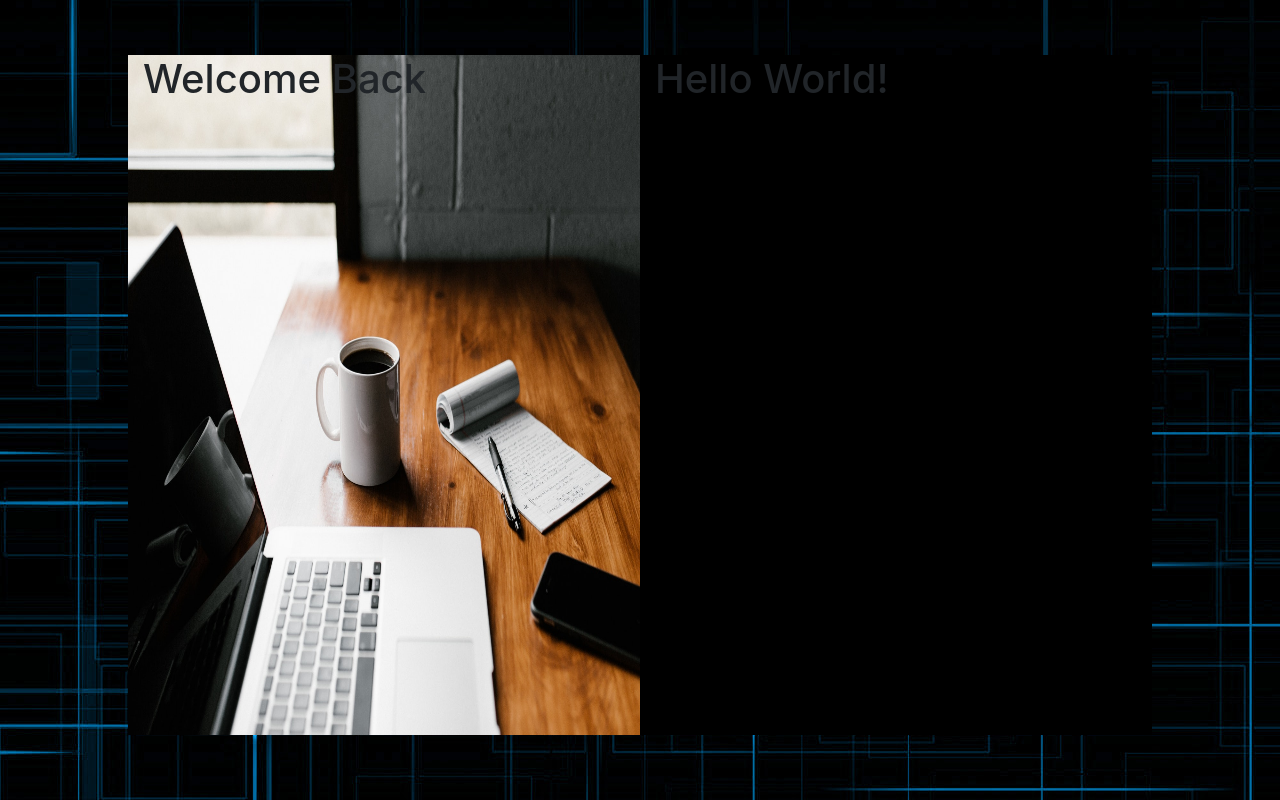
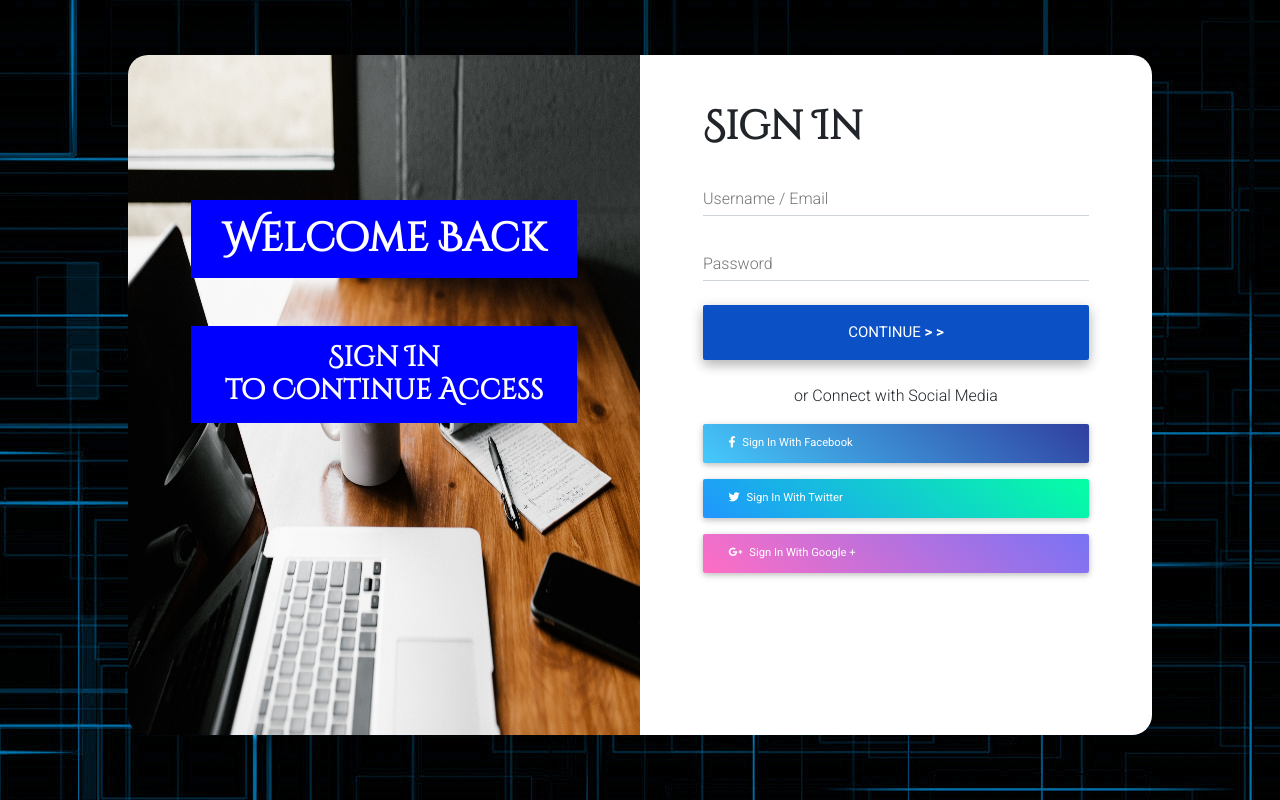
Before and after one commit to poojadas07/Hotel-Booking-System, a PHP site: page /registration.php in a window 1280 px wide. Run offline with PHP 8.4, Linux system fonts and the light colour scheme; some libraries are stand-ins or nearby versions.

Commit message:
Styles added

```diff
--- a/registration.php
+++ b/registration.php
@@ -4,7 +4,11 @@
 	<title>SignIn</title>
 	<meta charset="utf-8">
     <meta name="viewport" content="width=device-width, initial-scale=1, shrink-to-fit=no">
-	<link rel="stylesheet" href="https://maxcdn.bootstrapcdn.com/bootstrap/4.0.0/css/bootstrap.min.css">
+    <link href='https://fonts.googleapis.com/css?family=Cinzel Decorative' rel='stylesheet'>
+	<link rel="stylesheet" href="https://use.fontawesome.com/releases/v5.8.2/css/all.css">
+	<link rel="stylesheet" href="https://fonts.googleapis.com/css?family=Roboto:300,400,500,700&display=swap">
+	<link href="https://cdnjs.cloudflare.com/ajax/libs/twitter-bootstrap/4.5.0/css/bootstrap.min.css" rel="stylesheet">
+	<link href="https://cdnjs.cloudflare.com/ajax/libs/mdbootstrap/4.19.1/css/mdb.min.css" rel="stylesheet">
 	<link rel="stylesheet" type="text/css" href="style.css">
 </head>
 <body>
@@ -13,16 +17,45 @@
 		<div class="row">
 			<div class="col-sm-6 left">
 				<h1>Welcome Back</h1>
+				<h3>Sign In <br> to Continue Access</h3>
 			</div>
-			<div class="col-sm-6 right">
-				<h1>Hello World!</h1>
+			<div class="col-sm-6 right ">
+				<h1 class="pb-3 pt-5 pl-5 pr-5">Sign In</h1>
+
+				<div class="row pl-5 pr-5">
+				    <div class="col-12">
+				      <div class="md-form mt-0">
+				      	<input type="text" id="form1" class="form-control" width="50%">
+						<label for="form1">Username / Email</label>
+				      </div>
+				    </div>
+				    <div class="col-12">
+				      <div class="md-form mt-0">
+				        <input type="text" id="form1" class="form-control">
+						<label for="form1">Password</label>
+				      </div>
+				    </div>
+				</div>
+				<div class="row ml-4 mr-4">
+					<a class="btn btn-primary btn-lg active btn-block" role="button" aria-pressed="true">Continue <b> &gt; &gt;</b></a>
+				</div>
+				<br>
+				<p style="text-align: center;">or Connect with Social Media</p>
+
+				<div class="row ml-4 mr-4">
+					<button type="button" class="btn blue-gradient btn-fb btn-md btn-block text-left mb-3"><i class="fab fa-facebook-f pr-1"></i> Sign In with Facebook</button>
+					<button type="button" class="btn aqua-gradient btn-tw btn-md btn-block text-left mb-3"><i class="fab fa-twitter pr-1"></i> Sign In with Twitter</button>
+					<button type="button" class="btn purple-gradient btn-gplus btn-md btn-block text-left mb-3"><i class="fab fa-google-plus-g pr-1"></i> Sign In with Google +</button>
+				</div>
+
 			</div>
 		</div>
 	</div>
 
-	<script src="https://code.jquery.com/jquery-3.2.1.slim.min.js"></script>
-	<script src="https://cdnjs.cloudflare.com/ajax/libs/popper.js/1.12.9/umd/popper.min.js"></script>
-	<script src="https://maxcdn.bootstrapcdn.com/bootstrap/4.0.0/js/bootstrap.min.js"></script>
+	<script type="text/javascript" src="https://cdnjs.cloudflare.com/ajax/libs/jquery/3.5.1/jquery.min.js"></script>
+	<script type="text/javascript" src="https://cdnjs.cloudflare.com/ajax/libs/popper.js/1.14.4/umd/popper.min.js"></script>
+	<script type="text/javascript" src="https://cdnjs.cloudflare.com/ajax/libs/twitter-bootstrap/4.5.0/js/bootstrap.min.js"></script>
+	<script type="text/javascript" src="https://cdnjs.cloudflare.com/ajax/libs/mdbootstrap/4.19.1/js/mdb.min.js"></script>
 
 
 </body>
--- a/style.css
+++ b/style.css
@@ -3,7 +3,6 @@ body{
 }
 
 .container {
-
 	height: 85vh;
 	width: 80vw;
 	margin-top: 55px;
@@ -14,10 +13,46 @@ body{
 	height: 85vh;
 	background-repeat: no-repeat;
 	background-size: 120% 100%;
+	border: 2px 0px 2px 2px solid black;
+  	border-radius: 20px 0px 0px 20px;
+}
+
+.left h1{
+	text-align: center;
+	color: #fff;
+	margin-top: 30%;
+	font-weight: 900;
+	font-family: "Cinzel Decorative";
+	background-color: #0000ff;
+	width: 80%;
+	padding: 15px;
+	margin-left: 10%;
+}
+
+.left h3{
+	text-align: center;
+	color: #fff;
+	margin-top: 10%;
+	font-weight: 900;
+	font-family: "Cinzel Decorative";
+	background-color: #0000ff;
+	padding: 15px;
+	width: 80%;
+	margin-left: 10%;
 }
 
 .right {
-	background: #000000;
+	background: #fff;
 	height: 85vh;
+	border: 2px 2px 2px 0px solid black;
+  	border-radius: 0px 20px 20px 0px;
+}
 
+.right h1{
+	font-family: "Cinzel Decorative";
+	font-weight: 900;
 }
+
+.right button{
+	text-transform: capitalize;
+}
```
Also changed, not shown: images/right.jpg (added).
